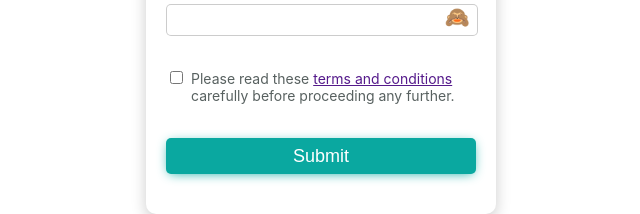
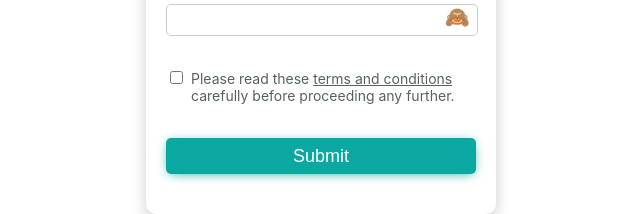
Before and after one commit to wekotsai/react-validation-form, a React (Create React App) app: page / in a window 1280 px wide. Shown: the part 260-474 px from the top of the page, without its empty margins (319-959 px from the left). Built offline with nearby package versions, Linux system fonts and the light colour scheme.

Commit message:
:lipstick: minor style change

```diff
--- a/src/App.css
+++ b/src/App.css
@@ -37,10 +37,12 @@
   display: flex;
   align-items: baseline;
   gap: 5px;
+
 }
 
-.tnc p {
+.tnc p, a {
   font-size: 14px;
+  color: inherit;
 }
 
 .submit {
```
